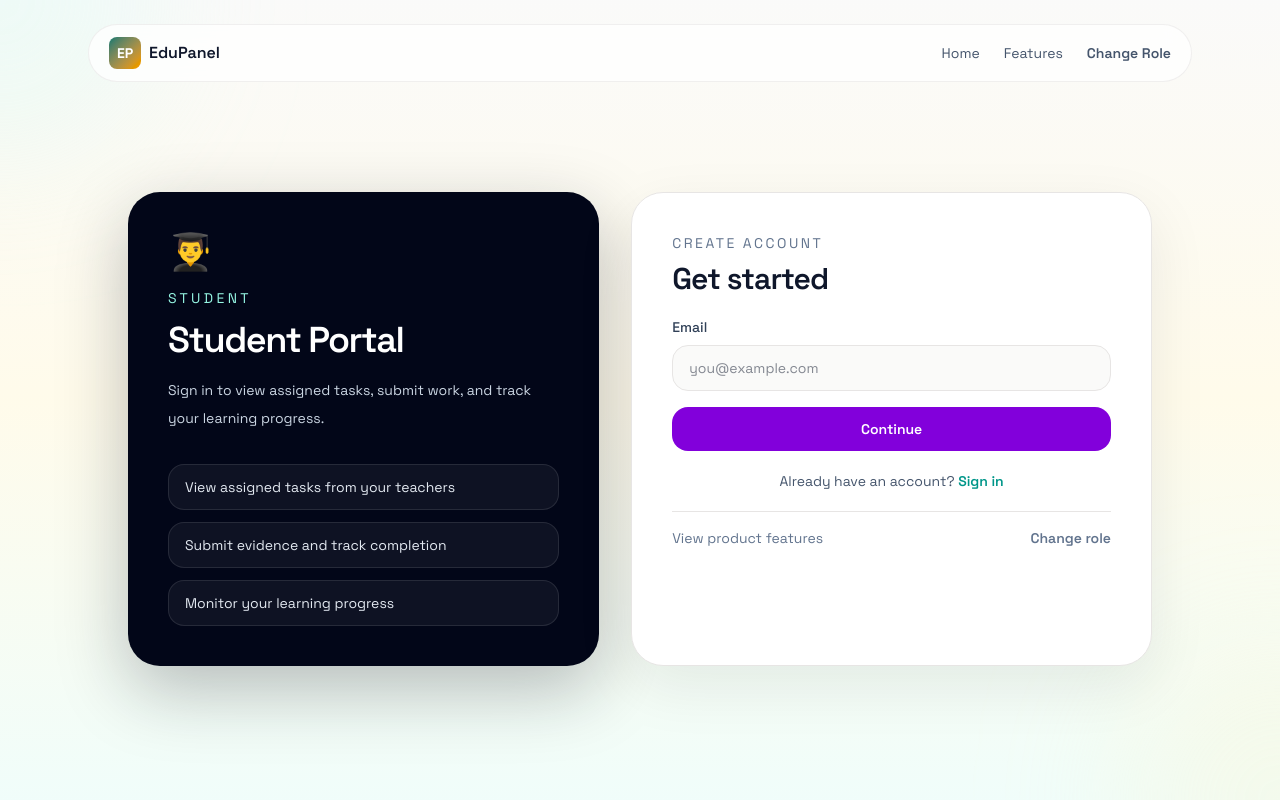
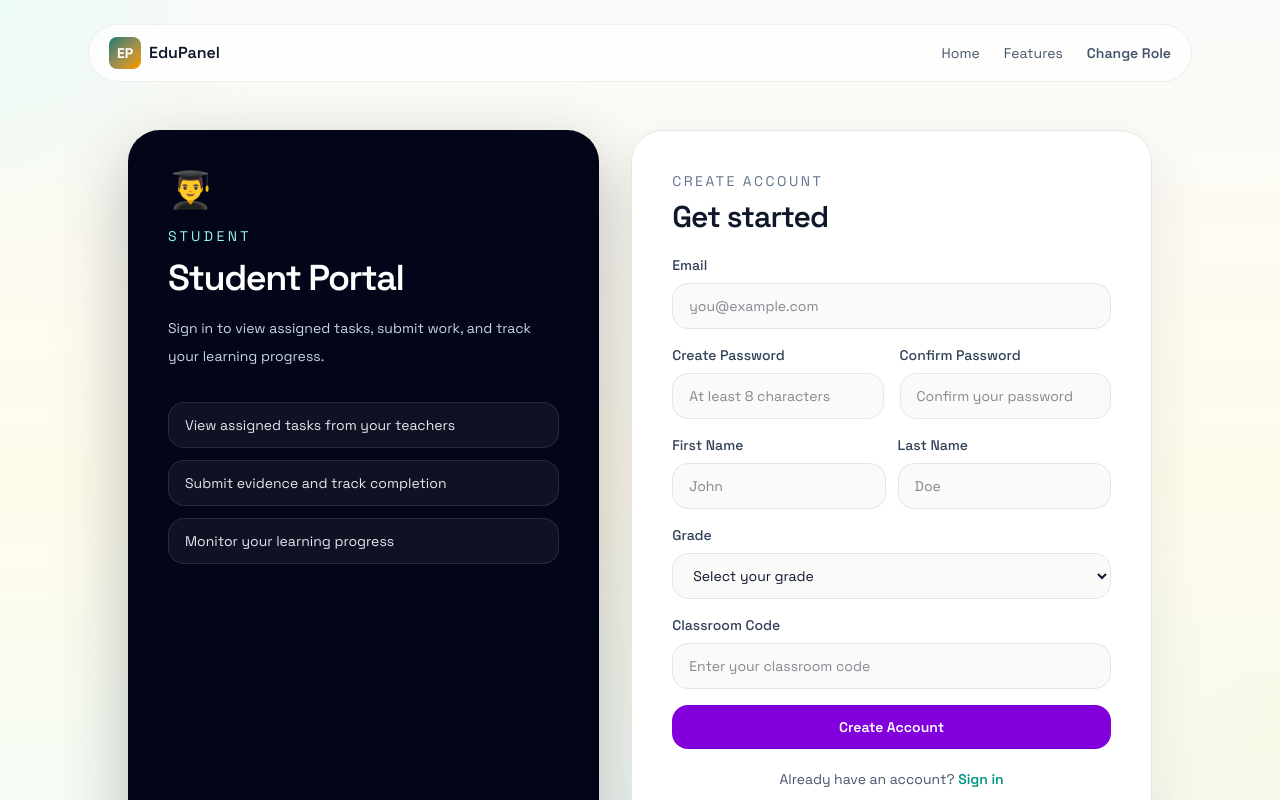
Before and after one commit to Drdraqounof/BC2, a Next.js app: page /signup in a window 1280 px wide. Shown: the top 800 px of the page. Built offline with nearby package versions, Linux system fonts and the light colour scheme.

Commit message:
add signup flow

```diff
--- /dev/null
+++ b/app/api/auth/login/route.ts
@@ -0,0 +1,90 @@
+import { NextRequest, NextResponse } from "next/server";
+import bcrypt from "bcryptjs";
+import { prisma } from "@/lib/prisma";
+
+type LoginRole = "teacher" | "student";
+
+export async function POST(request: NextRequest) {
+  try {
+    const body = await request.json();
+    const email = body.email?.trim();
+    const password = body.password;
+    const role = body.role as LoginRole | undefined;
+
+    if (!email || !password || !role) {
+      return NextResponse.json(
+        { error: "Email, password, and role are required." },
+        { status: 400 }
+      );
+    }
+
+    if (role === "teacher") {
+      const teacher = await prisma.teacher.findUnique({
+        where: { email },
+        select: {
+          id: true,
+          email: true,
+          password: true,
+        },
+      });
+
+      if (!teacher || !teacher.password) {
+        return NextResponse.json(
+          { error: "We could not find a teacher account for this email. Please create an account before signing in." },
+          { status: 404 }
+        );
+      }
+
+      const isMatch = await bcrypt.compare(password, teacher.password);
+
+      if (!isMatch) {
+        return NextResponse.json(
+          { error: "Incorrect password. Please try again." },
+          { status: 401 }
+        );
+      }
+
+      return NextResponse.json({ success: true, user: { id: teacher.id, email: teacher.email, role } });
+    }
+
+    if (role === "student") {
+      const student = await prisma.student.findUnique({
+        where: { email },
+        select: {
+          id: true,
+          email: true,
+          password: true,
+        },
+      });
+
+      if (!student) {
+        return NextResponse.json(
+          { error: "We could not find a student account for this email. Please create an account before signing in." },
+          { status: 404 }
+        );
+      }
+
+      const isMatch = await bcrypt.compare(password, student.password);
+
+      if (!isMatch) {
+        return NextResponse.json(
+          { error: "Incorrect password. Please try again." },
+          { status: 401 }
+        );
+      }
+
+      return NextResponse.json({ success: true, user: { id: student.id, email: student.email, role } });
+    }
+
+    return NextResponse.json(
+      { error: "Unsupported role supplied for login." },
+      { status: 400 }
+    );
+  } catch (error) {
+    console.error("Error signing in:", error);
+    return NextResponse.json(
+      { error: "Failed to sign in" },
+      { status: 500 }
+    );
+  }
+}
--- a/app/api/teachers/route.ts
+++ b/app/api/teachers/route.ts
@@ -1,5 +1,6 @@
 import { NextRequest, NextResponse } from "next/server";
 import { prisma } from "@/lib/prisma";
+import bcrypt from "bcryptjs";
 
 function formatTeacherResponse(teacher: {
   id: string;
@@ -55,12 +56,12 @@ export async function GET(request: NextRequest) {
 export async function POST(request: NextRequest) {
   try {
     const body = await request.json();
-    const { firstName, lastName, email, school, subject } = body;
+    const { firstName, lastName, email, password, school } = body;
 
     // Validate required fields
-    if (!firstName || !lastName || !email) {
+    if (!firstName || !lastName || !email || !password) {
       return NextResponse.json(
-        { error: "Missing required fields" },
+        { error: "Missing required fields (firstName, lastName, email, password)" },
         { status: 400 }
       );
     }
@@ -87,10 +88,13 @@ export async function POST(request: NextRequest) {
       });
     }
 
+    const hashedPassword = await bcrypt.hash(password, 10);
+
     // Create teacher
     const teacher = await prisma.teacher.create({
       data: {
         email,
+        password: hashedPassword,
         firstName,
         lastName,
         schoolId: schoolRecord?.id,
--- a/app/homepage.tsx
+++ b/app/homepage.tsx
@@ -116,6 +116,12 @@ export default function HomePage() {
                 Benefits
               </a>
               <Link
+                href="/role-select?action=signup"
+                className="rounded-lg border border-stone-300 bg-white px-5 py-2.5 font-semibold text-black transition-colors hover:border-teal-300 hover:bg-teal-50 shadow-sm"
+              >
+                Create Account
+              </Link>
+              <Link
                 href="/login"
                 className="rounded-lg bg-amber-200 px-5 py-2.5 font-semibold text-black transition-colors hover:bg-amber-300 shadow-sm"
               >
@@ -139,16 +145,16 @@ export default function HomePage() {
               </p>
               <div className="flex flex-col sm:flex-row gap-4">
                 <Link
-                  href="/features"
+                  href="/role-select?action=signup"
                   className="rounded-lg bg-amber-200 px-8 py-3.5 text-center font-semibold text-black transition-all hover:bg-amber-300 hover:shadow-lg shadow-sm"
                 >
-                  Explore Platform
+                  Create Account
                 </Link>
                 <Link
-                  href="/active-campaigns"
+                  href="/login"
                   className="rounded-lg border-2 border-stone-300 bg-white px-8 py-3.5 text-center font-semibold text-black transition hover:border-teal-300 hover:bg-teal-50"
                 >
-                  View Demo
+                  Sign In
                 </Link>
               </div>
             </div>
--- a/app/login/page.tsx
+++ b/app/login/page.tsx
@@ -45,34 +45,29 @@ function LoginContent() {
       return;
     }
 
+    if (!formData.password) {
+      addToast("Please enter your password.", "error", 5000);
+      return;
+    }
+
     setIsLoading(true);
 
     try {
       const destination = role === "student" ? "/student" : "/active-campaigns";
 
-      if (role === "teacher") {
-        const teacherResponse = await fetch(`/api/teachers?email=${encodeURIComponent(trimmedEmail)}`, {
-          method: "GET",
-          cache: "no-store",
-        });
+      const authResponse = await fetch("/api/auth/login", {
+        method: "POST",
+        headers: { "Content-Type": "application/json" },
+        body: JSON.stringify({
+          email: trimmedEmail,
+          password: formData.password,
+          role,
+        }),
+      });
 
-        if (!teacherResponse.ok) {
-          throw new Error("We could not find a teacher account for this email. Please create an account before signing in.");
-        }
-      } else {
-        const studentResponse = await fetch(`/api/students?email=${encodeURIComponent(trimmedEmail)}`, {
-          method: "GET",
-          cache: "no-store",
-        });
-
-        if (!studentResponse.ok) {
-          throw new Error("We could not find a student account for this email. Please create an account before signing in.");
-        }
-
-        const matchedStudents = (await studentResponse.json()) as Array<{ id: string }>;
-        if (matchedStudents.length === 0) {
-          throw new Error("We could not find a student account for this email. Please create an account before signing in.");
-        }
+      if (!authResponse.ok) {
+        const errorData = (await authResponse.json()) as { error?: string };
+        throw new Error(errorData.error || "We could not sign you in with those credentials.");
       }
 
       if (role === "teacher") {
@@ -232,7 +227,7 @@ function LoginContent() {
                 </form>
 
                 <div className="text-center text-sm text-slate-600">
-                  Don't have a password?{" "}
+                  Need an account?{" "}
                   <button
                     type="button"
                     onClick={() => {
--- a/app/role-select/page.tsx
+++ b/app/role-select/page.tsx
@@ -1,8 +1,8 @@
 "use client";
 
 import Link from "next/link";
-import { useRouter } from "next/navigation";
-import { useState } from "react";
+import { useRouter, useSearchParams } from "next/navigation";
+import { Suspense, useState } from "react";
 
 const roles = [
   {
@@ -21,16 +21,17 @@ const roles = [
   },
 ];
 
-export default function RoleSelectPage() {
+function RoleSelectContent() {
   const router = useRouter();
+  const searchParams = useSearchParams();
+  const action = searchParams.get("action") === "signup" ? "signup" : "login";
   const [selectedRole, setSelectedRole] = useState<string | null>(null);
   const [isLoading, setIsLoading] = useState(false);
 
   const handleRoleSelect = (roleId: string) => {
     setSelectedRole(roleId);
     setIsLoading(true);
-    // Redirect to login with role parameter
-    router.push(`/login?role=${roleId}`);
+    router.push(`/${action}?role=${roleId}`);
   };
 
   return (
@@ -62,13 +63,15 @@ export default function RoleSelectPage() {
             {/* Title Section */}
             <div className="mb-12 text-center">
               <p className="text-sm uppercase tracking-[0.24em] text-teal-600 font-semibold">
-                Get Started
+                {action === "signup" ? "Create Account" : "Get Started"}
               </p>
               <h1 className="mt-3 text-4xl md:text-5xl font-semibold tracking-[-0.04em] text-slate-950">
                 Choose your role
               </h1>
               <p className="mt-4 text-base text-slate-600 max-w-2xl mx-auto">
-                Select your role to access the appropriate workspace and features tailored to your needs.
+                {action === "signup"
+                  ? "Select a role to create a new account with the right onboarding form."
+                  : "Select your role to sign in to the appropriate workspace and features tailored to your needs."}
               </p>
             </div>
 
@@ -111,7 +114,11 @@ export default function RoleSelectPage() {
                         ? `bg-gradient-to-r ${role.color} text-white`
                         : `bg-stone-100 text-slate-700 group-hover:bg-stone-200`
                     }`}>
-                      {selectedRole === role.id ? "Redirecting..." : "Continue as " + role.title}
+                      {selectedRole === role.id
+                        ? "Redirecting..."
+                        : action === "signup"
+                          ? "Create " + role.title + " Account"
+                          : "Continue as " + role.title}
                     </div>
                   </div>
                 </button>
@@ -121,9 +128,12 @@ export default function RoleSelectPage() {
             {/* Footer */}
             <div className="mt-12 text-center">
               <p className="text-sm text-slate-600">
-                Already have an account?{" "}
-                <Link href="/login" className="font-semibold text-teal-600 hover:text-teal-700 underline">
-                  Sign in
+                {action === "signup" ? "Already have an account? " : "Need an account? "}
+                <Link
+                  href={action === "signup" ? "/login" : "/role-select?action=signup"}
+                  className="font-semibold text-teal-600 hover:text-teal-700 underline"
+                >
+                  {action === "signup" ? "Sign in" : "Create one"}
                 </Link>
               </p>
             </div>
@@ -133,3 +143,11 @@ export default function RoleSelectPage() {
     </main>
   );
 }
+
+export default function RoleSelectPage() {
+  return (
+    <Suspense fallback={<div className="min-h-screen flex items-center justify-center">Loading...</div>}>
+      <RoleSelectContent />
+    </Suspense>
+  );
+}
--- a/app/signup/page.tsx
+++ b/app/signup/page.tsx
@@ -11,7 +11,6 @@ function SignupContent() {
   const router = useRouter();
   const role = searchParams.get("role") || "student";
 
-  const [step, setStep] = useState<"email" | "password" | "info">("email");
   const [formData, setFormData] = useState({
     email: "",
     password: "",
@@ -19,7 +18,6 @@ function SignupContent() {
     firstName: "",
     lastName: "",
     school: "",
-    subject: "",
     grade: "",
     classroomCode: "",
   });
@@ -31,45 +29,26 @@ function SignupContent() {
     setFormData(prev => ({ ...prev, [name]: value }));
   };
 
-  const handleNextStep = (e: React.FormEvent) => {
+  const handleSubmit = async (e: React.FormEvent) => {
     e.preventDefault();
     setError(null);
-
-    if (step === "email") {
     const trimmedEmail = formData.email.trim();
-
-      if (!trimmedEmail) {
-        setError("Please enter your email");
-        return;
-      }
 
     if (!EMAIL_PATTERN.test(trimmedEmail)) {
       setError("Please enter a valid email address, such as name@gmail.com.");
       return;
     }
 
-      setFormData((prev) => ({ ...prev, email: trimmedEmail }));
-      setStep("password");
-    } else if (step === "password") {
-      if (!formData.password) {
-        setError("Please enter a password");
+    if (formData.password.length < 8) {
+      setError("Password must be at least 8 characters");
       return;
     }
+
     if (formData.password !== formData.confirmPassword) {
       setError("Passwords do not match");
       return;
     }
-      if (formData.password.length < 8) {
-        setError("Password must be at least 8 characters");
-        return;
-      }
-      setStep("info");
-    }
-  };
 
-  const handleSubmit = async (e: React.FormEvent) => {
-    e.preventDefault();
-    setError(null);
     setIsLoading(true);
 
     try {
@@ -80,7 +59,7 @@ function SignupContent() {
           body: JSON.stringify({
             firstName: formData.firstName,
             lastName: formData.lastName,
-            email: formData.email,
+            email: trimmedEmail,
             password: formData.password,
             grade: formData.grade,
             classroomCode: formData.classroomCode,
@@ -100,9 +79,9 @@ function SignupContent() {
           body: JSON.stringify({
             firstName: formData.firstName,
             lastName: formData.lastName,
-            email: formData.email,
+            email: trimmedEmail,
+            password: formData.password,
             school: formData.school,
-            subject: formData.subject,
           }),
         });
 
@@ -215,8 +194,7 @@ function SignupContent() {
                   </div>
                 )}
 
-                <form onSubmit={step === "info" ? handleSubmit : handleNextStep} className="space-y-4">
-                  {step === "email" && (
+                <form onSubmit={handleSubmit} className="space-y-4">
                   <label className="block">
                     <span className="mb-2 block text-sm font-medium text-slate-700">
                       Email
@@ -232,10 +210,8 @@ function SignupContent() {
                       required
                     />
                   </label>
-                  )}
 
-                  {step === "password" && (
-                    <>
+                  <div className="grid grid-cols-1 gap-4 md:grid-cols-2">
                     <label className="block">
                       <span className="mb-2 block text-sm font-medium text-slate-700">
                         Create Password
@@ -265,11 +241,8 @@ function SignupContent() {
                         required
                       />
                     </label>
-                    </>
-                  )}
+                  </div>
 
-                  {step === "info" && (
-                    <>
                   <div className="grid grid-cols-2 gap-3">
                     <label className="block">
                       <span className="mb-2 block text-sm font-medium text-slate-700">
@@ -303,7 +276,6 @@ function SignupContent() {
                   </div>
 
                   {role === "teacher" && (
-                        <>
                     <label className="block">
                       <span className="mb-2 block text-sm font-medium text-slate-700">
                         School
@@ -318,22 +290,6 @@ function SignupContent() {
                         required
                       />
                     </label>
-
-                          <label className="block">
-                            <span className="mb-2 block text-sm font-medium text-slate-700">
-                              Subject
-                            </span>
-                            <input
-                              type="text"
-                              name="subject"
-                              value={formData.subject}
-                              onChange={handleInputChange}
-                              placeholder="Subject you teach"
-                              className="w-full rounded-2xl border border-stone-200 bg-stone-50 px-4 py-3 text-sm text-slate-900 outline-none transition focus:border-teal-500 focus:bg-white"
-                              required
-                            />
-                          </label>
-                        </>
                   )}
 
                   {role === "student" && (
@@ -373,15 +329,13 @@ function SignupContent() {
                       </label>
                     </>
                   )}
-                    </>
-                  )}
 
                   <button
                     type="submit"
                     disabled={isLoading}
                     className={`w-full rounded-2xl px-5 py-3 text-center text-sm font-semibold text-white transition-colors ${config.buttonColor} disabled:opacity-50`}
                   >
-                    {isLoading ? "Creating..." : step === "info" ? "Create Account" : "Continue"}
+                    {isLoading ? "Creating..." : "Create Account"}
                   </button>
                 </form>
 
```
Lines whose indentation alone changed are shown as unchanged.
